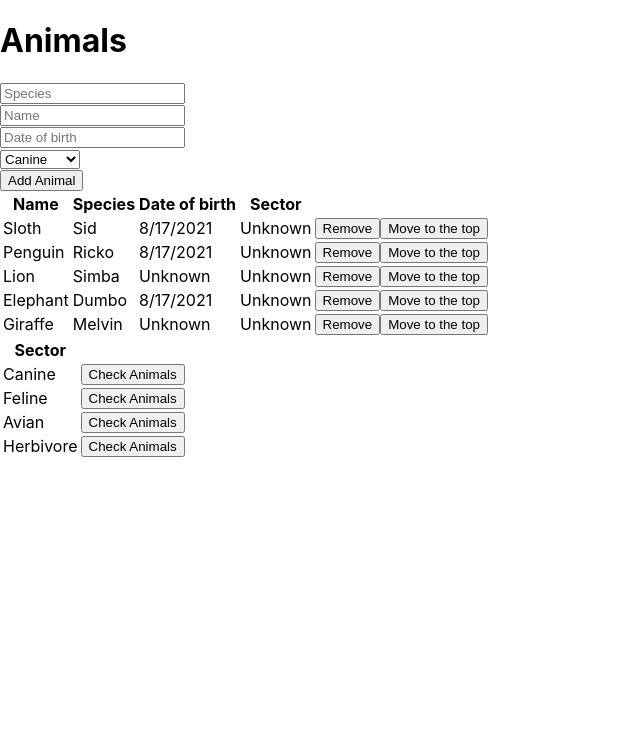
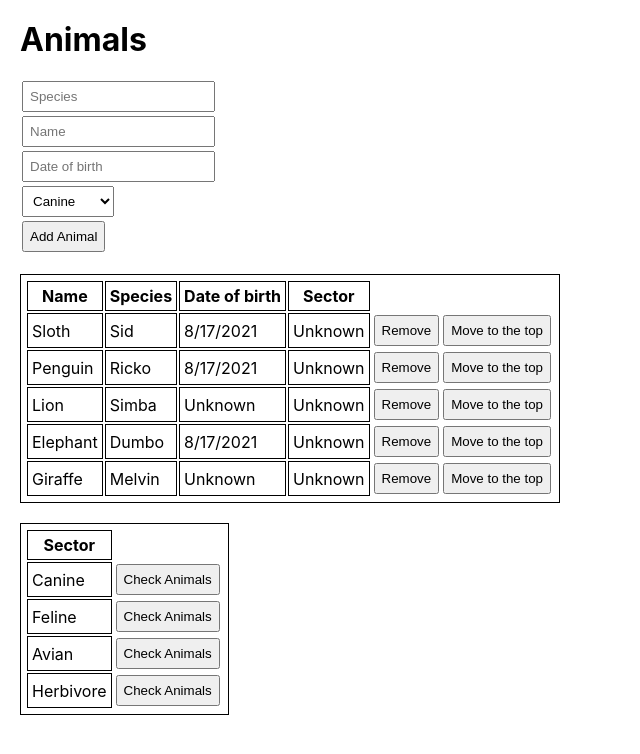
Before and after one commit to Dalibor989/zoo, a React (Create React App) app: page / in a window 1280 px wide. Shown: the top 754 px of the page, without its empty margins (0-640 px from the left). Built offline with nearby package versions, Linux system fonts and the light colour scheme.

Commit message:
css ispravke

```diff
--- a/src/App.css
+++ b/src/App.css
@@ -28,6 +28,21 @@
   color: #61dafb;
 }
 
+.form-div {
+  margin: 20px;
+}
+
+table, td, tr, th {
+  padding: 4px;
+  margin: 20px;
+  border: solid 1px black;
+}
+
+input, button, select {
+  margin: 2px;
+  padding: 6px;
+}
+
 @keyframes App-logo-spin {
   from {
     transform: rotate(0deg);
--- a/src/App.js
+++ b/src/App.js
@@ -15,7 +15,7 @@ function AnimalList() {
       species: '',
       name: '',
       dateOfBirth: '',
-      sector: sectors[0]
+      sector: ''
     }
   ])
 
@@ -82,9 +82,9 @@ function AnimalList() {
 
   return (
     <div>
-      <h1>Animals</h1>
+      <h1 className="form-div">Animals</h1>
 
-      <div>
+      <div className="form-div">
       <form onSubmit={addAnimal}>
         <input type="text" placeholder="Species" value={newAnimal.species} onChange={handleSpeciesChange}/><br />
         <input type="text" placeholder="Name" value={newAnimal.name} onChange={handleNameChange}/><br />
```
